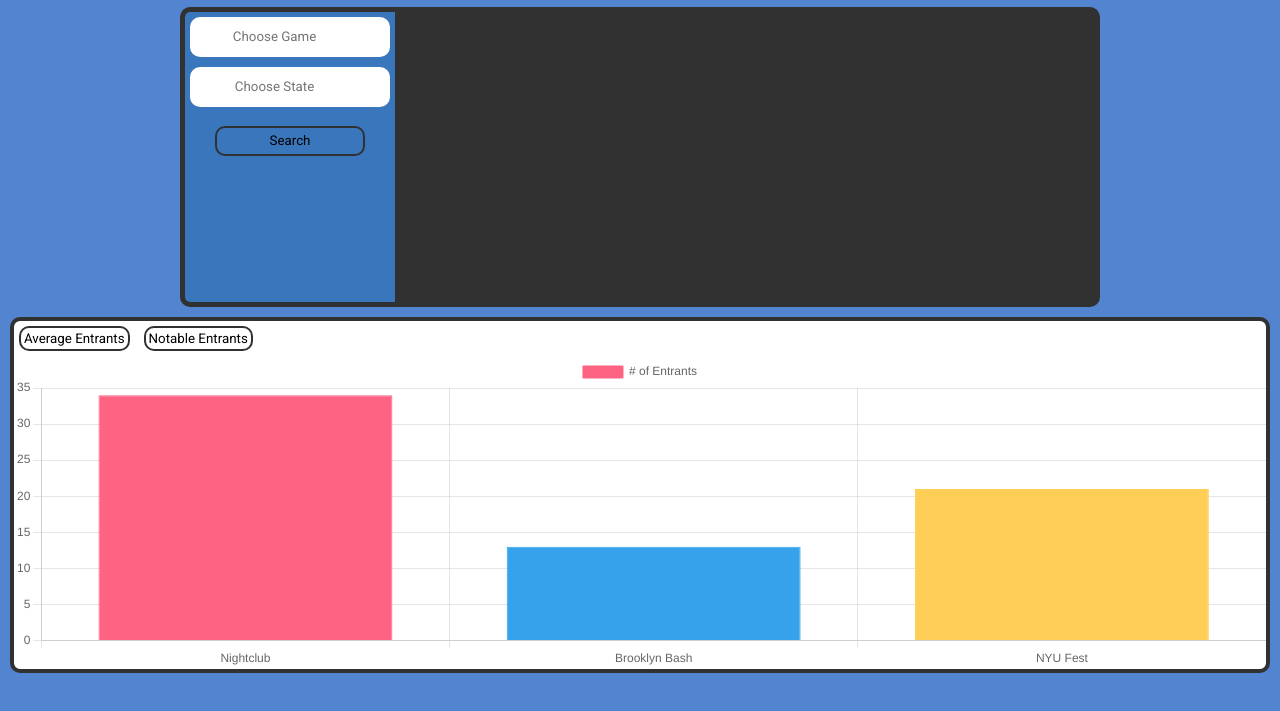
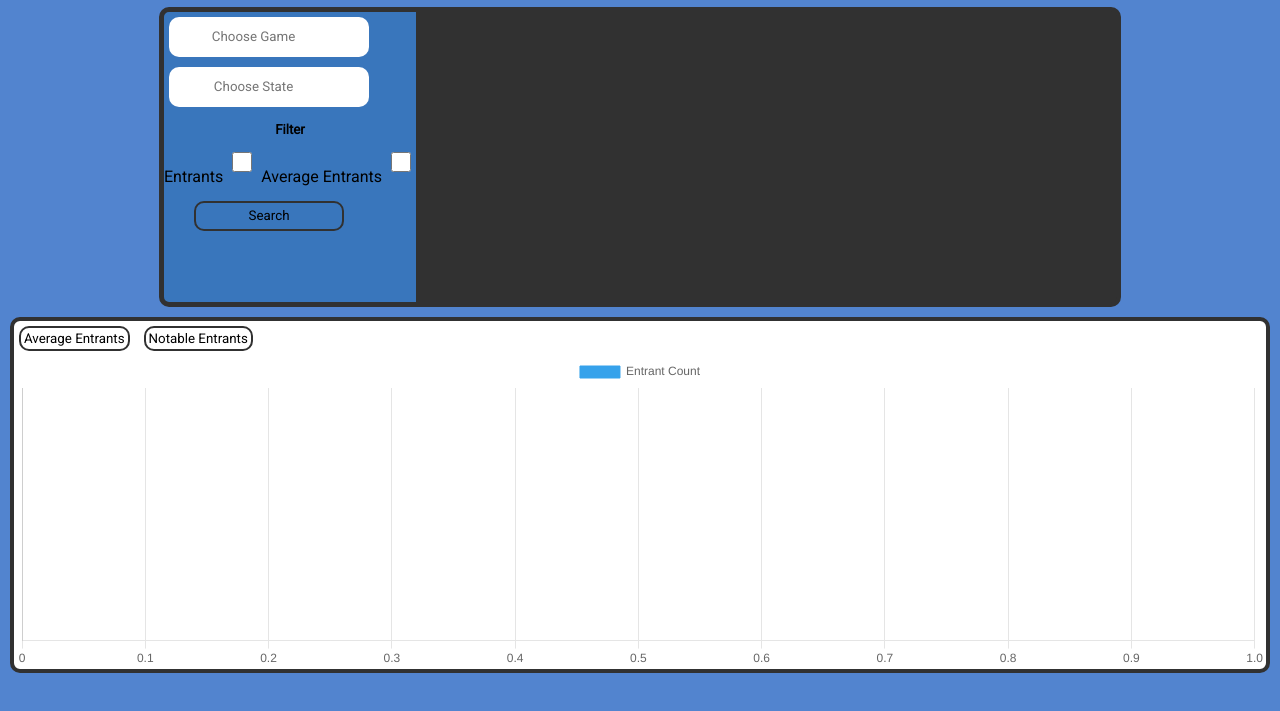
Before and after one commit to willcpierson/local-locator-app, a website built with webpack: page index.html in a window 1280 px wide. Shown: the part 67-778 px from the top of the page. Built offline with nearby package versions, Linux system fonts and the light colour scheme; files whose address does not match are found by name.

Commit message:
add average entrants

```diff
--- a/index.html
+++ b/index.html
@@ -20,26 +20,29 @@
     <nav>
         <h1>Local Locator</h1>
         <ul class="nav-links">
-            <!-- <li><a href="HELP">LinkedIn</a></li>
-            <li><a href="HELP">Github</a></li> -->
             <a href="https://www.linkedin.com/in/will-pierson-63a86318a/">
                 <img id="linkedin" src="C:\Users\willp\Pictures\Local Locator Images\linkedIn.png" alt="linkedin symbol">
             </a>
         </ul>
     </nav>
-    <!-- <div id="root"></div> -->
     <article>
         <aside>
             <form action="">
                 <input id="game" class="select-form" type="search" list="gameList" name="tournament[name]" placeholder="Choose Game">
                 <br>
-                <input id="state" class="select-form" id="search-state" type="search" list="stateList" name="tournament[location]" placeholder="Choose State">
+                <input id="state" class="select-form" type="search" list="stateList" name="tournament[location]" placeholder="Choose State"> <!-- id="search-state" -->
                 <br>
+                <h5>Filter</h5>
+                <label> Entrants
+                <input type="checkbox" id="most-entrants" class="checkbox-form">
+                </label>
+                <label> Average Entrants
+                <input type="checkbox" id="avg-entrants" class="checkbox-form">
                 <!-- <h3>OR</h3>
                 <input type="text" name="tournament[current-location]" placeholder="Current Address">
                 <br>
                 <input id="radius-number" type="number" name="tournament[radius]" placeholder="Search Mile Radius">
-                <br> -->
+                <br> --> <!-- FUTURE DEV ONCE API IS CONNECTED -->
                 <button id="search-for-tournies-button" type="submit">Search</button>
             </form>
         </aside>
@@ -57,61 +60,17 @@
             <option value="NY">NY</option>
             <option value="NJ"></option>
         </datalist>
-        <!-- <aside class="main-screen">
-            <select id="game-select">
-                <option selected hidden>Select A Game</option>
-            </select>
-            <br>
-            <select id="area-select">
-                <option selected hidden>Select A State/Province</option>
-            </select>
-        </aside> -->
         <div id="tourney-list" class="main-screen">
             <ol id="tournament-listings">
             </ol>
         </div>
     </article>
+
     <footer>
         <button>Average Entrants</button>
         <button>Notable Entrants</button>
         <canvas id="myChart" width="400" height="100">
         </canvas>
     </footer>
-
-    <script>
-    const ctx = document.getElementById('myChart').getContext('2d');
-    const myChart = new Chart(ctx, {
-        type: 'bar',
-        data: {
-            labels: ['Nightclub', 'Brooklyn Bash', 'NYU Fest'],
-            datasets: [{
-                label: '# of Entrants',
-                data: [34, 13, 21],
-                backgroundColor: [
-                    'rgba(255, 99, 132)',
-                    'rgba(54, 162, 235)',
-                    'rgba(255, 206, 86)'
-                ],
-                borderColor: [
-                    'rgba(255, 99, 132, 1)',
-                    'rgba(54, 162, 235, 1)',
-                    'rgba(255, 206, 86, 1)',
-                    'rgba(75, 192, 192, 1)',
-                    'rgba(153, 102, 255, 1)',
-                    'rgba(255, 159, 64, 1)'
-                ],
-                borderWidth: 1
-            }]
-        },
-        options: {
-            scales: {
-                y: {
-                    beginAtZero: true
-                }
-            }
-        }
-    });
-    </script>
-    <!-- <div id="map"></div> -->
 </body>
 </html>
--- a/src/index.js
+++ b/src/index.js
@@ -1,19 +1,31 @@
-const Heading = require('./scripts/heading');
-
 const tourneyData = require('./tournamentdata.json');
-
-console.log(tourneyData.nodes[0]);
-
-tourneyData.nodes.forEach((tournament) => {
-  if (tournament.events.Melee)
-  console.log(tournament.events.Melee.attendeeList.length)
-})
 
 function removeAllChildNodes(parent) {
   while (parent.firstChild) {
       parent.removeChild(parent.firstChild);
   };
 };
+
+function sortByEntrantCount(arrayOfTournies) { //game event should already have been checked for existence, same with checkbox checked
+  const sortedTournies = []
+  const sortThis = []
+  arrayOfTournies.forEach((tournament) => {
+    sortThis.push(tournament.events[inputtedGame].attendeeList.length)
+  })
+  const sorted = sortThis.sort()
+  arrayOfTournies.forEach((tournament) => {
+    sorted.forEach((attendeeCount) => {
+      if (tournament.events[inputtedGame].attendeeList.length === attendeeCount) {
+        return sortedTournies.push(tournament);
+      }
+    })
+  })
+  return sortedTournies
+}
+
+function sortByAverageEntrantCount(array) {
+
+}
 
 document.addEventListener("DOMContentLoaded", () => {
   document.getElementById("search-for-tournies-button").addEventListener('click', (event) => {
@@ -29,14 +41,102 @@ document.addEventListener("DOMContentLoaded", () => {
     const tournamentList = document.querySelector("#tournament-listings");
     removeAllChildNodes(tournamentList);
 
-    tourneyData.nodes.forEach((tournament) => {
+    let tournamentListings = tourneyData.nodes
+
+    tournamentListings.forEach((tournament) => {
+      // if entrants === checked, iterate thru and send to sorted by Entrants
       if (tournament.events[inputtedGame] && tournament.addrState === inputtedState) {
+        let attendees = tournament.events[inputtedGame].attendeeList
         let tourney = tournamentList.appendChild(document.createElement('li'))
         tourney.innerHTML = `
-        <a href="https://www.start.gg/${tournament.slug}" target="_blank">${tournament.name} | ${tournament.city}, ${tournament.addrState} | Entrants: ${tournament.events[inputtedGame].attendeeList.length}</a>
+        <a href="https://www.start.gg/${tournament.slug}" target="_blank">${tournament.name} | ${tournament.city}, ${tournament.addrState} | Entrants: ${attendees.length}</a>
         `
+        tourney.setAttribute('id', tournament.id )
       }
     })
   })
 
 })
+
+// Graphs
+function addData(chart, label, data) { // received from chart.js website
+  chart.data.labels.push(label);
+  chart.data.datasets.forEach((dataset) => {
+      dataset.data.push(data);
+  });
+  chart.update();
+}
+
+function removeData(chart) { // Remove later if not necessary // received from chart.js website
+  chart.data.labels.pop();
+  chart.data.datasets.forEach((dataset) => {
+      dataset.data.pop();
+  });
+  chart.update();
+}
+
+function resetChart(chartValueArray) {
+  while (chartValueArray.length > 0) {
+    chartValueArray.pop()
+  }
+}
+
+document.addEventListener("DOMContentLoaded", () => {
+  const ctx = document.getElementById('myChart').getContext('2d');
+  let xAxisNames = [];
+  let chartValues = [];
+  const myChart = new Chart(ctx, {
+    type: 'bar',
+    data: {
+        labels: xAxisNames, // push tourney names into this array
+        datasets: [{
+            label: 'Entrant Count', //What data we are givng; entrant count, reoccurence, etc.
+            data: chartValues, //push entrants into this array
+            backgroundColor: [          // repeat this every loop, push into array
+                'rgba(54, 162, 235)',
+                'rgba(54, 162, 235)'
+            ],
+            borderColor: [              // repeat this every loop, push into array
+                'rgba(54, 162, 235, 1)',
+                'rgba(54, 162, 235, 1)'
+            ],
+            borderWidth: 1
+        }]
+    },
+    options: {
+        indexAxis: 'y',
+        scales: {
+            y: {
+                beginAtZero: true
+            }
+          }
+        }
+      })
+  const tourneyList = document.querySelector("ol");
+  tourneyList.addEventListener('click', (event) => {
+    resetChart(chartValues)
+    resetChart(xAxisNames)
+    let findTournament = {
+      game: document.getElementById("game").value
+    };
+
+    let inputtedGame = findTournament.game;
+
+    if (!(xAxisNames[xAxisNames.length - 1] === event.target.innerText)) {
+      tourneyData.nodes.forEach((tournament) => {
+        if (tournament.id === parseInt(event.target.id)) {
+          xAxisName = tournament.name;
+          if (tournament.reoccurence === "weekly" || tournament.reoccurence === "biweekly") {
+            addData(myChart, "Third Most Recent", [tournament.events[inputtedGame].pastAttendeeCount.pastOne]);
+            addData(myChart, "Second Most Recent", [tournament.events[inputtedGame].pastAttendeeCount.pastTwo]);
+            addData(myChart, "Most Recent", [tournament.events[inputtedGame].pastAttendeeCount.pastThree]);
+            addData(myChart, "Currently Registered", [tournament.events[inputtedGame].attendeeList.length]);
+            console.log(chartValues);
+          } else {
+            addData(myChart, "Current Entrants", [tournament.events[inputtedGame].attendeeList.length]);
+          }
+        }
+      })
+    }
+  });
+})
--- a/src/styles/map_style.scss
+++ b/src/styles/map_style.scss
@@ -109,8 +109,21 @@ aside input {
     text-align: center;
 }
 
+.checkbox-form {
+    width: 20px;
+}
+
+// label {
+
+// }
+
 aside h3 {
     text-align: center;
+}
+
+aside h5 {
+    text-align: center;
+    margin-top: 10px;
 }
 
 aside button {
@@ -169,11 +182,7 @@ li {
     overflow-x:hidden
   }
 
-// .main-screen {
-//     display: flex;
-//     justify-content: space-between;
-//     flex-direction: row;
-// }
+
 
 @keyframes transitionIn {
     from {
--- a/src/tournamentdata.json
+++ b/src/tournamentdata.json
@@ -6,6 +6,7 @@
           "name": "Syracuse Smash @ RGC 2022",
           "city": "Syracuse",
           "addrState": "NY",
+          "reoccurence": "weekly",
           "events": {
             "Super Smash Bros. Melee" : {
                 "attendeeList" : [
@@ -23,8 +24,40 @@
                     "Siddward",
                     "Mot$",
                     "Vino",
-                    "Jib"
-                ]
+                    "Jib",
+                    "Moky",
+                    "Polish",
+                    "Swedish Delight",
+                    "Tommy",
+                    "BuckleBeeBlap",
+                    "Lord of Runescape",
+                    "Player 1337",
+                    "Thomas",
+                    "Jimmy Jams",
+                    "Alto",
+                    "Soprano",
+                    "Stark",
+                    "Skywalker",
+                    "App Academy Assassin",
+                    "Baelish",
+                    "Subway: Eat Fresh",
+                    "Username Blank",
+                    "Sicko Mode",
+                    "Endeavor",
+                    "Solo",
+                    "Picard",
+                    "Parker",
+                    "Hornet",
+                    "BumbleBee",
+                    "$$$$",
+                    "Timebones",
+                    "SlipnSlide"
+                ],
+                "pastAttendeeCount" : {
+                    "pastOne" : 17,
+                    "pastTwo" : 29,
+                    "pastThree" : 21
+                }
             }
           }
     },
@@ -34,6 +67,7 @@
             "name": "PK Fire 10",
             "city": "Poughkeepsie",
             "addrState": "NY",
+            "reoccurence": "biweekly",
             "events": {
                 "Super Smash Bros. Melee": {
                     "attendeeList" : [
@@ -51,8 +85,39 @@
                         "Siddward",
                         "Mot$",
                         "Vino",
-                        "Jib"
-                    ]
+                        "Jib",
+                        "Moky",
+                        "Polish",
+                        "Swedish Delight",
+                        "Tommy",
+                        "BuckleBeeBlap",
+                        "Lord of Runescape",
+                        "Player 1337",
+                        "Thomas",
+                        "Jimmy Jams",
+                        "Alto",
+                        "App Academy Assassin",
+                        "Baelish",
+                        "Subway: Eat Fresh",
+                        "Username Blank",
+                        "Sicko Mode",
+                        "Endeavor",
+                        "Solo",
+                        "Picard",
+                        "$$$$",
+                        "Timebones",
+                        "SlipnSlide",
+                        "Prometheus",
+                        "HiFi",
+                        "Isles",
+                        "Duk",
+                        "AliceClimbers"
+                    ],
+                    "pastAttendeeCount" : {
+                        "pastOne" : 9,
+                        "pastTwo" : 21,
+                        "pastThree" : 15
+                    }
                 },
                 "Super Smash Bros. Ultimate": {
                     "attendeeList" : [
@@ -67,8 +132,45 @@
                         "Boople",
                         "Sham",
                         "John",
-                        "BuckleBeeBlap"
-                    ]
+                        "BuckleBeeBlap",
+                        "Moky",
+                        "Polish",
+                        "Swedish Delight",
+                        "Tommy",
+                        "BuckleBeeBlap",
+                        "Lord of Runescape",
+                        "Player 1337",
+                        "Thomas",
+                        "Jimmy Jams",
+                        "Alto",
+                        "Soprano",
+                        "Stark",
+                        "Skywalker",
+                        "App Academy Assassin",
+                        "Baelish",
+                        "Subway: Eat Fresh",
+                        "Username Blank",
+                        "Sicko Mode",
+                        "Endeavor",
+                        "Solo",
+                        "Picard",
+                        "Parker",
+                        "Hornet",
+                        "BumbleBee",
+                        "$$$$",
+                        "Timebones",
+                        "SlipnSlide",
+                        "Prometheus",
+                        "HiFi",
+                        "Isles",
+                        "Duk",
+                        "AliceClimbers"
+                    ],
+                    "pastAttendeeCount" : {
+                        "pastOne" : 21,
+                        "pastTwo" : 17,
+                        "pastThree" : 23
+                    }
                 }
             }
     },
@@ -78,6 +180,7 @@
           "name": "The Honeycomb IV",
           "city": "Rochester",
           "addrState": "NY",
+          "reoccurence": "biweekly",
           "events": {
             "Super Smash Bros. Melee": {
                 "attendeeList" : [
@@ -96,7 +199,12 @@
                     "Mot$",
                     "Vino",
                     "Jib"
-                ]
+                ],
+                "pastAttendeeCount" : {
+                    "pastOne" : 7,
+                    "pastTwo" : 14,
+                    "pastThree" : 8
+                }
             },
             "Ultimate": {
                 "attendeeList" : [
@@ -112,7 +220,12 @@
                     "Sham",
                     "John",
                     "BuckleBeeBlap"
-                ]
+                ],
+                "pastAttendeeCount" : {
+                    "pastOne" : 21,
+                    "pastTwo" : 17,
+                    "pastThree" : 24
+                }
             }
         }
     },
@@ -122,6 +235,7 @@
           "name": "NYU Melee Torch Fest #3 (WITH AMATEUR BRACKET)",
           "city": "Brooklyn",
           "addrState": "NY",
+          "reoccurence": "biweekly",
           "events": {
             "Super Smash Bros. Melee": {
                 "attendeeList" : [
@@ -139,8 +253,17 @@
                     "Siddward",
                     "Mot$",
                     "Vino",
-                    "Jib"
-                ]
+                    "Jib",
+                    "Tommy",
+                    "BuckleBeeBlap",
+                    "Lord of Runescape",
+                    "Player 1337"
+                ],
+                "pastAttendeeCount" : {
+                    "pastOne" : 19,
+                    "pastTwo" : 24,
+                    "pastThree" : 20
+                }
             }
         }
         },
@@ -150,6 +273,7 @@
           "name": "The Nightclub S4E10 @ OS NYC",
           "city": "New York",
           "addrState": "NY",
+          "reoccurence": "weekly",
           "events": {
             "Super Smash Bros. Melee": {
                 "attendeeList" : [
@@ -167,17 +291,67 @@
                     "Siddward",
                     "Mot$",
                     "Vino",
-                    "Jib"
-                ]
+                    "Jib",
+                    "Void",
+                    "Danny Phantom",
+                    "Moky",
+                    "Polish",
+                    "Swedish Delight",
+                    "Tommy",
+                    "BuckleBeeBlap",
+                    "Lord of Runescape",
+                    "Player 1337",
+                    "Thomas",
+                    "Jimmy Jams",
+                    "Alto",
+                    "Soprano",
+                    "Stark",
+                    "Skywalker",
+                    "App Academy Assassin",
+                    "Baelish",
+                    "Subway: Eat Fresh",
+                    "Username Blank",
+                    "Sicko Mode",
+                    "Endeavor",
+                    "Solo",
+                    "Picard",
+                    "Parker",
+                    "Hornet",
+                    "BumbleBee",
+                    "$$$$",
+                    "Timebones",
+                    "SlipnSlide",
+                    "Prometheus",
+                    "HiFi",
+                    "Isles",
+                    "Duk",
+                    "AliceClimbers",
+                    "deft",
+                    "Wally",
+                    "Yahooz",
+                    "Swiftbass",
+                    "Cmac",
+                    "Jessica Jones",
+                    "cowboy",
+                    "altered",
+                    "Jamrun"
+
+                ],
+                "pastAttendeeCount" : {
+                    "pastOne" : 72,
+                    "pastTwo" : 96,
+                    "pastThree" : 81
+                }
             }
         }
-    },
+        },
     {
         "slug": "tournament/nyu-melee-torch-fest-3-with-amateur-bracket",
-      "id": 6,
-      "name": "NYU Melee Torch Fest #3 (WITH AMATEUR BRACKET)",
+      "id": 7,
+      "name": "The Function 2",
       "city": "Brooklyn",
       "addrState": "NY",
+      "reoccurence": "major",
       "events": {
         "Super Smash Bros. Melee": {
             "attendeeList" : [
@@ -195,16 +369,36 @@
                 "Siddward",
                 "Mot$",
                 "Vino",
-                "Jib"
+                "Jib",
+                "Moburu",
+                "unga bunga",
+                "semi-colon",
+                "Hercules",
+                "DarkGenex",
+                "Aklo",
+                "a horse who can drive",
+                "Void",
+                "Danny Phantom",
+                "Moky",
+                "Polish",
+                "Swedish Delight",
+                "Tommy",
+                "BuckleBeeBlap",
+                "Luu",
+                "Spareparts",
+                "Mars",
+                "Daniel"
             ]
         }
     }
-    },{
+    },
+    {
         "slug": "tournament/nyu-melee-torch-fest-3-with-amateur-bracket",
-      "id": 7,
-      "name": "The Function 2",
-      "city": "Brooklyn",
+      "id": 8,
+      "name": "Another NYC Tournament??? #136",
+      "city": "New York",
       "addrState": "NY",
+      "reoccurence": "weekly",
       "events": {
         "Super Smash Bros. Melee": {
             "attendeeList" : [
@@ -222,17 +416,35 @@
                 "Siddward",
                 "Mot$",
                 "Vino",
-                "Jib"
-            ]
+                "Jib",
+                "Solo",
+                "Picard",
+                "Parker",
+                "Hornet",
+                "BumbleBee",
+                "$$$$",
+                "Timebones",
+                "SlipnSlide",
+                "Prometheus",
+                "HiFi",
+                "Isles",
+                "Duk"
+            ],
+            "pastAttendeeCount" : {
+                "pastOne" : 9,
+                "pastTwo" : 13,
+                "pastThree" : 11
+            }
         }
     }
     },
     {
         "slug": "tournament/nyu-melee-torch-fest-3-with-amateur-bracket",
-      "id": 8,
-      "name": "Another NYC Tournament??? #136",
-      "city": "New York",
+      "id": 9,
+      "name": "Smash The Spire #13",
+      "city": "Bronx",
       "addrState": "NY",
+      "reoccurence": "biweekly",
       "events": {
         "Super Smash Bros. Melee": {
             "attendeeList" : [
@@ -250,36 +462,15 @@
                 "Siddward",
                 "Mot$",
                 "Vino",
-                "Jib"
-            ]
-        }
-    }
-    },
-    {
-        "slug": "tournament/nyu-melee-torch-fest-3-with-amateur-bracket",
-      "id": 9,
-      "name": "Smash The Spire #13",
-      "city": "Bronx",
-      "addrState": "NY",
-      "events": {
-        "Super Smash Bros. Melee": {
-            "attendeeList" : [
-                "Jflex",
-                "Bbatts",
-                "Ryobeat",
-                "JoJo",
-                "Jmook",
-                "Willy P",
-                "Fahey",
-                "Drew6",
-                "forsaken",
-                "Zann",
-                "Forte",
-                "Siddward",
-                "Mot$",
-                "Vino",
-                "Jib"
-            ]
+                "Jib",
+                "Isles",
+                "Duk"
+            ],
+            "pastAttendeeCount" : {
+                "pastOne" : 15,
+                "pastTwo" : 15,
+                "pastThree" : 16
+            }
         }
     }
     },
@@ -289,6 +480,7 @@
       "name": "Apex 2022",
       "city": "Secaucus",
       "addrState": "NJ",
+      "reoccurence": "major",
       "events": {
         "Super Smash Bros. Melee": {
             "attendeeList" : [
@@ -314,7 +506,39 @@
                 "Siddward",
                 "Mot$",
                 "Vino",
-                "Jib"
+                "Jib",
+                "Moky",
+                "Polish",
+                "Swedish Delight",
+                "Tommy",
+                "BuckleBeeBlap",
+                "Lord of Runescape",
+                "Player 1337",
+                "Thomas",
+                "Jimmy Jams",
+                "Alto",
+                "Soprano",
+                "Stark",
+                "Skywalker",
+                "App Academy Assassin",
+                "Baelish",
+                "Subway: Eat Fresh",
+                "Username Blank",
+                "Sicko Mode",
+                "Endeavor",
+                "Solo",
+                "Picard",
+                "Parker",
+                "Hornet",
+                "BumbleBee",
+                "$$$$",
+                "Timebones",
+                "SlipnSlide",
+                "Prometheus",
+                "HiFi",
+                "Isles",
+                "Duk",
+                "AliceClimbers"
             ]
         },
         "Super Smash Bros. Ultimate" : {
@@ -341,6 +565,7 @@
       "name": " Stage Select #84",
       "city": "Jersey City",
       "addrState": "NJ",
+      "reoccurence": "weekly",
       "events": {
         "Super Smash Bros. Melee": {
             "attendeeList" : [
@@ -358,8 +583,20 @@
                 "Siddward",
                 "Mot$",
                 "Vino",
-                "Jib"
-            ]
+                "Jib",
+                "Yahooz",
+                "Swiftbass",
+                "Cmac",
+                "Jessica Jones",
+                "cowboy",
+                "altered",
+                "Jamrun"
+            ],
+            "pastAttendeeCount" : {
+                "pastOne" : 29,
+                "pastTwo" : 31,
+                "pastThree" : 21
+            }
         }
     }
     } ]
```
Also changed, not shown: src/scripts/graph.js (added, +34 -0 lines), dist/main.css, dist/main.js.
